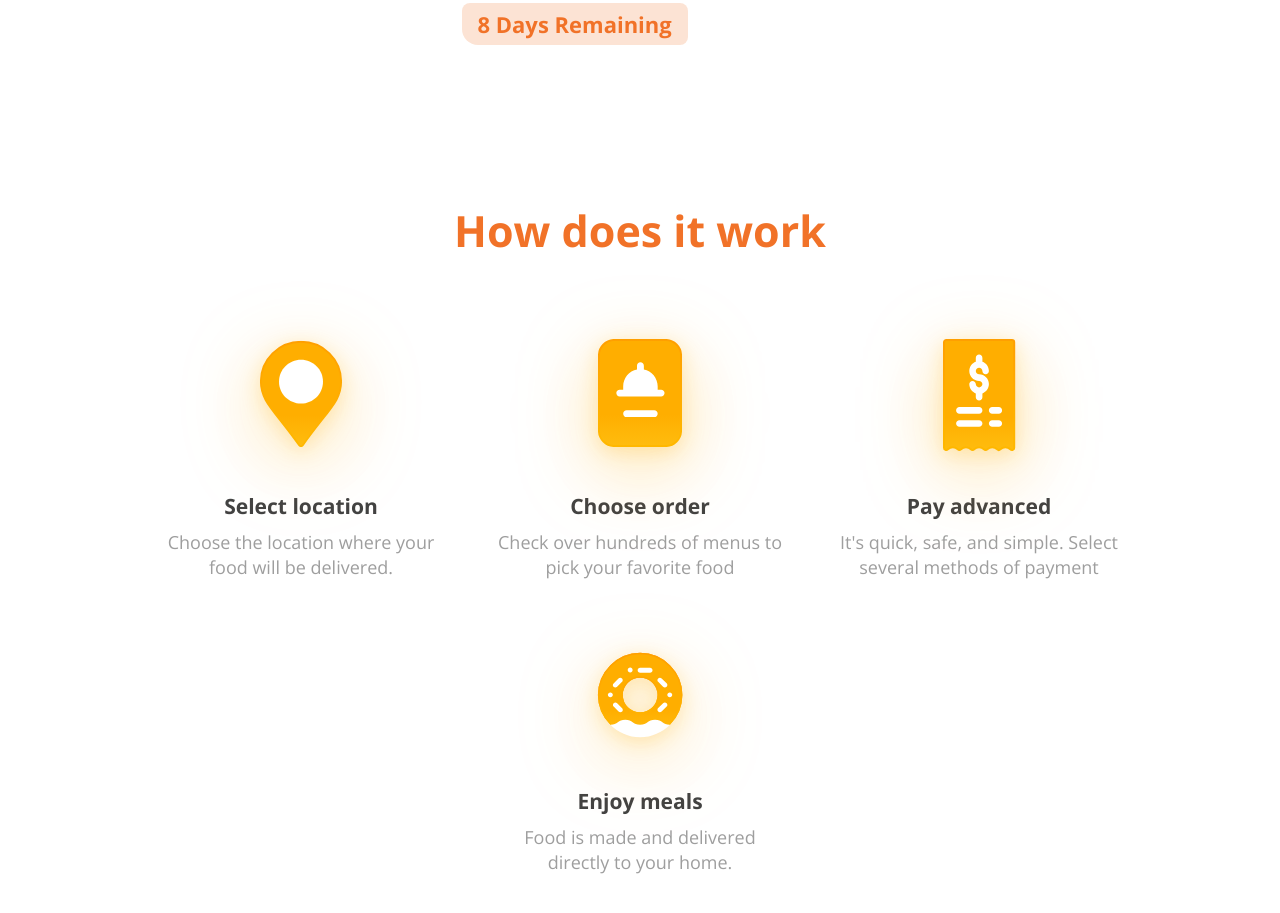
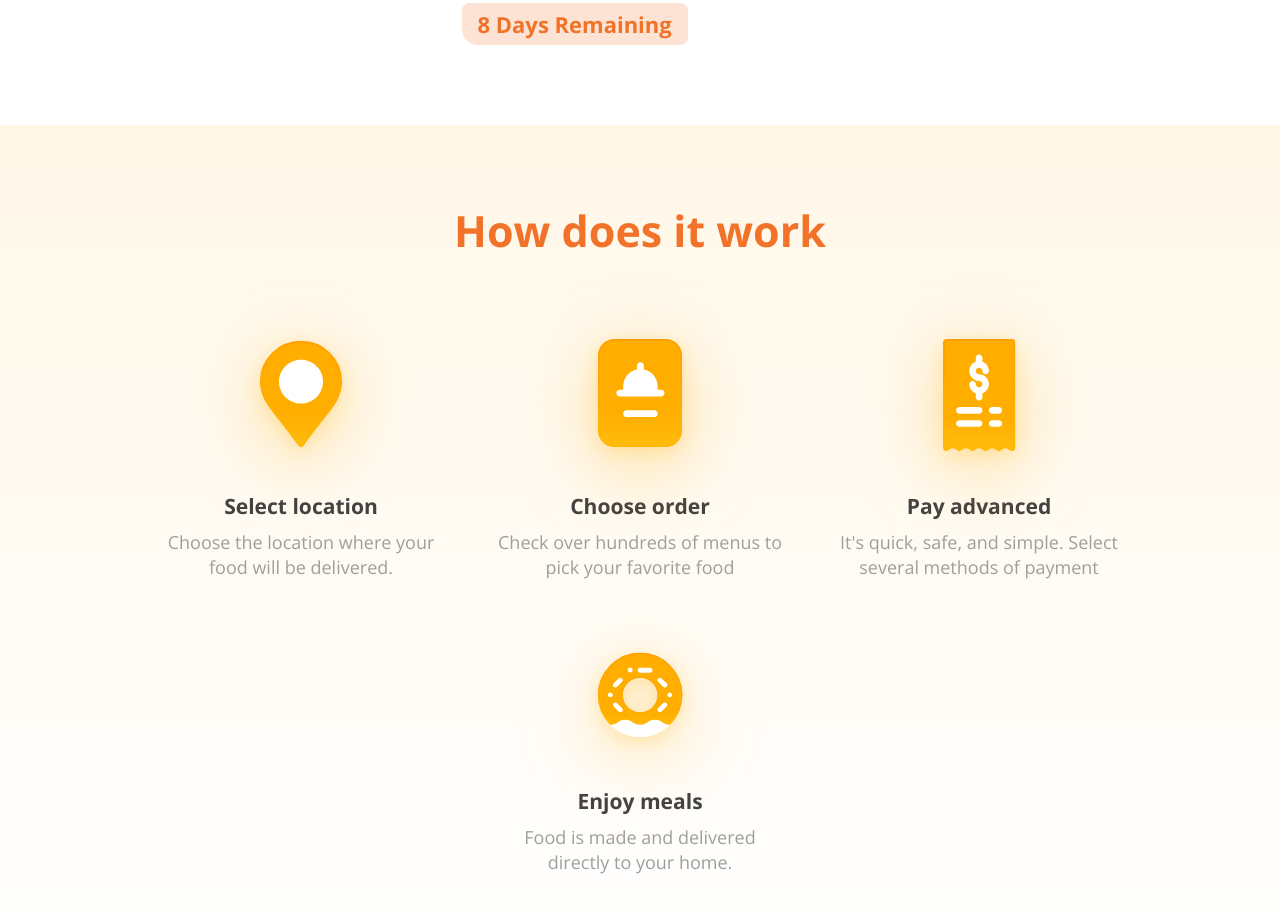
Before and after one commit to boby-boo/food_wagon, a React (Create React App) app: page / in a window 1280 px wide. Shown: the part 1600-2513 px from the top of the page. Built offline with nearby package versions, Linux system fonts and the light colour scheme.

Commit message:
fix background in about-service

```diff
--- a/src/components/aboutService/aboutService.scss
+++ b/src/components/aboutService/aboutService.scss
@@ -2,6 +2,7 @@
 
 .about-service {
     padding: 80px 0;
+    background: linear-gradient(180deg, #ffce6738 -42.47%, #fdedca00 100%);
     h2 {
         margin-bottom: 30px;
         color: $secondary-color;
```
